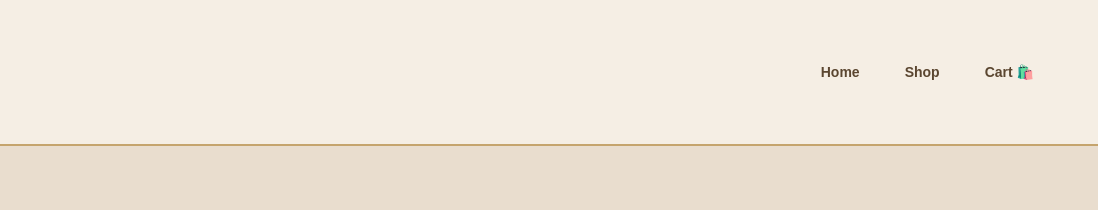
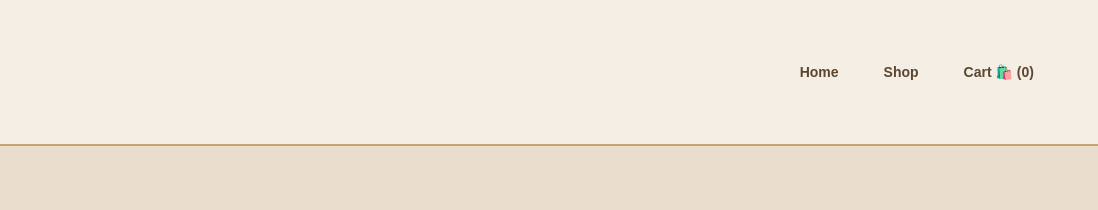
Before and after one commit to aspriyankara9-hash/velora-fashion, a plain HTML site: page index.html in a window 1280 px wide. Shown: the top 210 px of the page, 182-1280 px from the left. Drawn offline with Linux system fonts and the light colour scheme.

Commit message:
Update index.html

```diff
--- a/index.html
+++ b/index.html
@@ -106,7 +106,9 @@ max-width: 100%;
 <nav style="display:flex;gap:25px;align-items:center;">
 <a href="#home" style="color:#5b4630;text-decoration:none;font-weight:bold;">Home</a>
 <a href="#shop" style="color:#5b4630;text-decoration:none;font-weight:bold;">Shop</a>
-<a href="#cart" style="color:#5b4630;text-decoration:none;font-weight:bold;">Cart 🛍️</a>
+<a href="#cart" style="color:#5b4630;text-decoration:none;font-weight:bold;">
+Cart 🛍️ (<span id="cartCount">0</span>)
+</a>
 </nav>
 </header>
 
```
